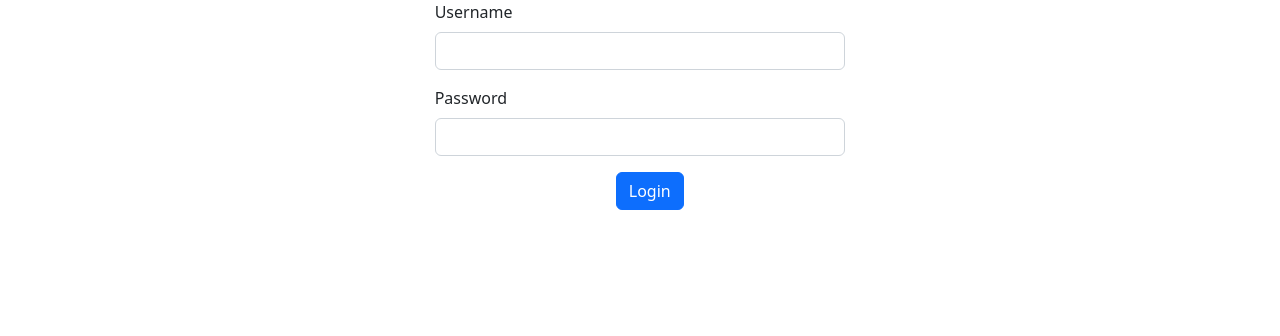
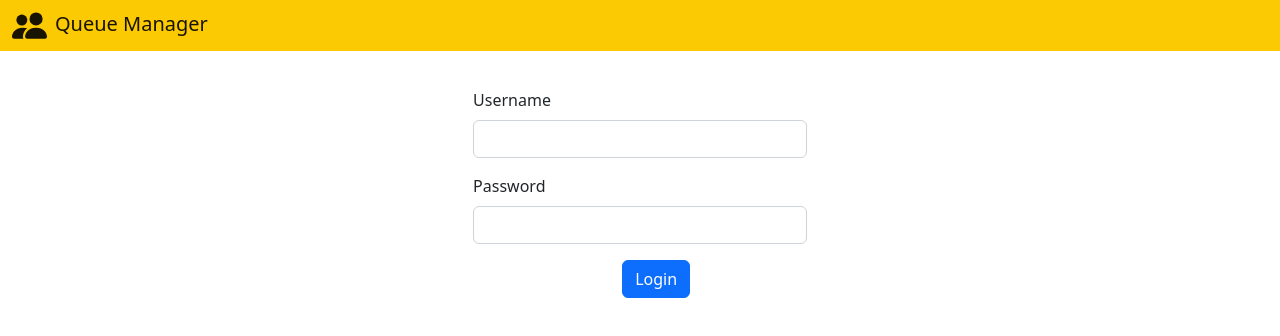
Before and after one commit to Dev-zanfa/se2022-16-OfficeQueueManager, a React (Create React App) app in the folder client/: page /login in a window 1280 px wide. Shown: the top 336 px of the page. Built offline with nearby package versions, Linux system fonts and the light colour scheme.

Commit message:
S202216OQM-19 called api and added header

```diff
--- a/client/src/API.js
+++ b/client/src/API.js
@@ -6,7 +6,7 @@ const SERVER_BASE = `${SERVER_HOST}:${SERVER_PORT}/api/`;
 
 async function logIn(credentials) {
     //call: POST /api/...
-        response = await fetch("/api/counterSessions", {
+    const response = await fetch("/api/counterSessions", {
           method: "POST",
           headers: {
             "Content-Type": "application/json",
--- a/client/src/App.css
+++ b/client/src/App.css
@@ -0,0 +1,4 @@
+.Navbar-color
+{
+  background-color: #fcca03;
+}
--- a/client/src/App.js
+++ b/client/src/App.js
@@ -1,5 +1,6 @@
 import "./App.css";
 import 'bootstrap/dist/css/bootstrap.min.css'
+import API from "./API";
 
 import { BrowserRouter as Router, Routes, Route} from 'react-router-dom';
 
@@ -15,10 +16,23 @@ function App() {
 
 function Main(){
 
+  const handleLogin = async (credentials) => {
+    try {
+      //setMessage('')
+      const user = await API.logIn(credentials);
+    //  setUser(user);
+    // setLoggedIn(true);
+    //setMessage({msg: `Welcome, ${user.name}!`, type: 'success'});
+    }catch(err) {
+      console.log(err);
+      throw err;
+    }
+  };
+
   return <Routes>
     <Route path="/">
       <Route path=""/>
-      <Route path="login" element={<LoginForm/>}/>
+      <Route path="login" element={<LoginForm login={handleLogin} />}/>
       <Route path="customer" element={<Customer/>}/>
       <Route path="counter" element={<Counter/>}/>
     </Route>
--- /dev/null
+++ b/client/src/Components/Header.js
@@ -0,0 +1,35 @@
+import 'bootstrap/dist/css/bootstrap.min.css';
+import { Navbar , Container ,Col } from 'react-bootstrap'
+import { NavLink ,useLocation } from "react-router-dom";
+import '../App.css'
+
+  //style={{color: 'white'}}
+function Header(props)
+{
+
+  const location = useLocation();
+
+    return(
+    <Navbar className='Navbar-color' expand="sm" variant="light" fixed="top">
+      <Container fluid>
+      <Col className="col-md-6">
+         <Navbar.Brand href="#">
+         <svg xmlns="http://www.w3.org/2000/svg" width="35" height="35" fill="currentColor" class="bi bi-people-fill" viewBox="0 0 16 16">
+  <path d="M7 14s-1 0-1-1 1-4 5-4 5 3 5 4-1 1-1 1H7zm4-6a3 3 0 1 0 0-6 3 3 0 0 0 0 6z"/>
+  <path fill-rule="evenodd" d="M5.216 14A2.238 2.238 0 0 1 5 13c0-1.355.68-2.75 1.936-3.72A6.325 6.325 0 0 0 5 9c-4 0-5 3-5 4s1 1 1 1h4.216z"/>
+  <path d="M4.5 8a2.5 2.5 0 1 0 0-5 2.5 2.5 0 0 0 0 5z"/>
+</svg>
+       <span className='p-2' >Queue Manager</span>
+       </Navbar.Brand>
+       </Col>
+
+
+       </Container>
+    </Navbar>
+    )
+}
+
+
+
+
+export {Header}
--- a/client/src/Components/LoginForm.js
+++ b/client/src/Components/LoginForm.js
@@ -1,21 +1,46 @@
-import { Form, Row, Col, Button } from 'react-bootstrap';
+import { Form, Row, Col, Button , Alert } from 'react-bootstrap';
+import { useState } from "react";
+import {  useNavigate } from 'react-router-dom';
+import { Header } from './Header';
 
 
 function LoginForm(props) {
 
+
+    const navigate = useNavigate();
+
+    const [username, setUsername] = useState('');
+    const [password, setPassword] = useState('');
+
+    const [showAlert, setShowAlert] = useState(false);
+    const [errorMessage, setErrorMessage] = useState('');
+
+    const handleLogin = (event) => {
+        event.preventDefault();
+        const credentials = { username, password };
+        props.login(credentials)
+        .then( () => navigate('/counter')  )
+        .catch((err) => {
+            setErrorMessage(err); setShowAlert(true);
+      });
+    };
+
     return (
-
-        <Form>
+<>
+<Header></Header>
+<Row className="justify-content-md-center p-2" style={{ marginTop:80 }}>
+        <Col md={10}>
+<Form onSubmit={handleLogin}>
         <Row className="justify-content-md-center" >
                 <Col md={4}>
-                    <Form.Group className='mb-3' controlId='username'>
+                <Form.Group className='mb-3' controlId='username'>
                         <Form.Label>Username</Form.Label>
-                        <Form.Control type='text' required={true} />
+                        <Form.Control type='text' value={username} onChange={ev => setUsername(ev.target.value)} required={true} />
                     </Form.Group>
 
                     <Form.Group controlId='password'>
                         <Form.Label>Password</Form.Label>
-                        <Form.Control type='password'  required={true} minLength={6} />
+                        <Form.Control type='password' value={password} onChange={ev => setPassword(ev.target.value)} required={true} minLength={6} />
                     </Form.Group>
                     <Row className="justify-content-md-center" >
                         <Col md={2}>
@@ -24,10 +49,17 @@ function LoginForm(props) {
 
                             </Row>
 
+                    <Alert style={{ marginTop:20 }} variant='danger' dismissible
+                    show={showAlert}   onClose={() => setShowAlert(false)}>{errorMessage}</Alert>
+
                     </Col>
                     </Row>
 
         </Form>
+        </Col>
+        </Row>
+</>
+
 
 
     );
```
